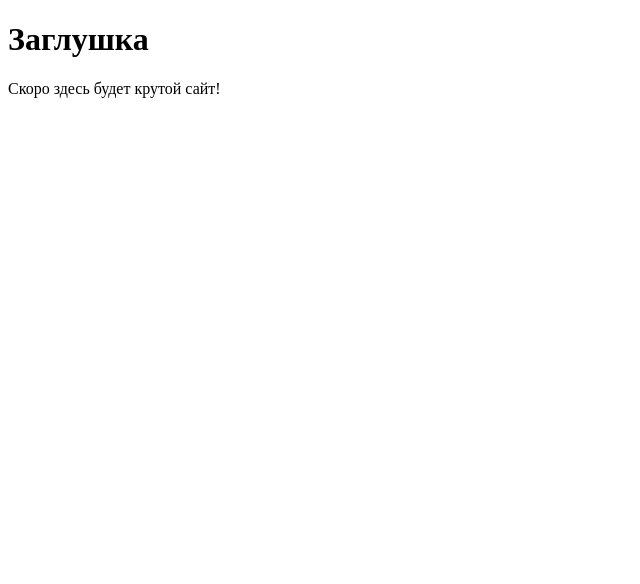
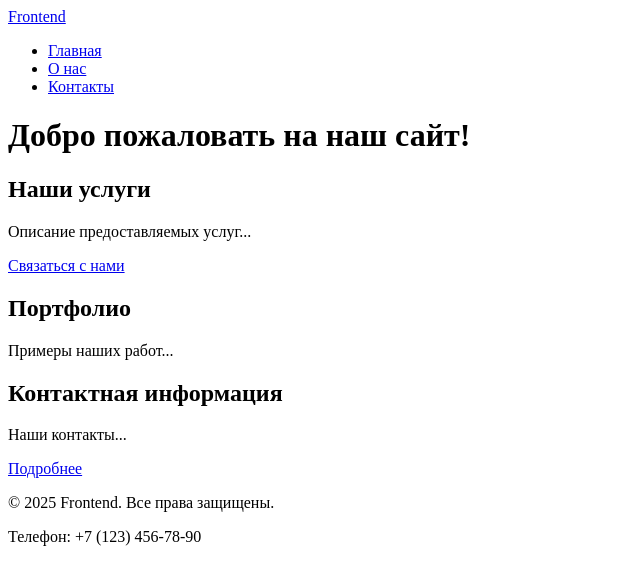
Before and after one commit to MaxTace/Frontend, a plain HTML site: page src/Index.html in a window 1280 px wide. Shown: the whole page, without its empty margins (0-640 px from the left). Drawn offline with Linux system fonts and the light colour scheme.

Commit message:
feat: added multipages

```diff
--- a/src/Index.html
+++ b/src/Index.html
@@ -2,14 +2,49 @@
 <html lang="ru">
 <head>
  <meta charset="UTF-8">
- <!-- Важная мета-информация для корректного отображения на мобильных устройствах -->
  <meta name="viewport" content="width=device-width, initial-scale=1.0">
- <title>Мой первый проект!!!</title>
- <!-- Подключение фавиконки -->
- <link rel="icon" href="../assets/favicon.ico" type="image/x-icon">
+ <title>Главная - Frontend</title>
+ <meta name="description" content="Заглушка описания главной страницы сайта">
+ <link rel="icon" href="assets/favicon.ico" type="image/x-icon">
 </head>
 <body>
- <h1>Заглушка</h1>
- <p>Скоро здесь будет крутой сайт!</p>
+ <!-- Шапка сайта -->
+ <header>
+ <a href="/">Frontend</a>
+ <!-- Главное меню навигации -->
+ <nav>
+ <ul>
+ <li><a href="index.html">Главная</a></li>
+ <li><a href="about.html">О нас</a></li>
+ <li><a href="contacts.html">Контакты</a></li>
+ </ul>
+ </nav>
+ </header>
+ <!-- Уникальное основное содержимое страницы -->
+ <main>
+ <h1>Добро пожаловать на наш сайт!</h1>
+ <!-- Секция 1 с якорем -->
+ <section id="services">
+ <h2>Наши услуги</h2>
+ <p>Описание предоставляемых услуг...</p>
+ <a href="#contacts">Связаться с нами</a> <!-- Якорная ссылка внутри страницы -->
+ </section>
+ <!-- Секция 2 с якорем -->
+ <section id="portfolio">
+ <h2>Портфолио</h2>
+ <p>Примеры наших работ...</p>
+ </section>
+ <!-- Секция 3 с якорем -->
+ <section id="contacts">
+ <h2>Контактная информация</h2>
+ <p>Наши контакты...</p>
+ <a href="contacts.html">Подробнее</a> <!-- Ссылка на отдельную страницу -->
+ </section>
+ </main>
+ <!-- Подвал сайта -->
+ <footer>
+ <p>&copy; 2025 Frontend. Все права защищены.</p>
+ <p>Телефон: +7 (123) 456-78-90</p>
+ </footer>
 </body>
 </html>
```
Also changed, not shown: src/about.html (added, +42 -0 lines), src/contacts.html (added, +37 -0 lines).
